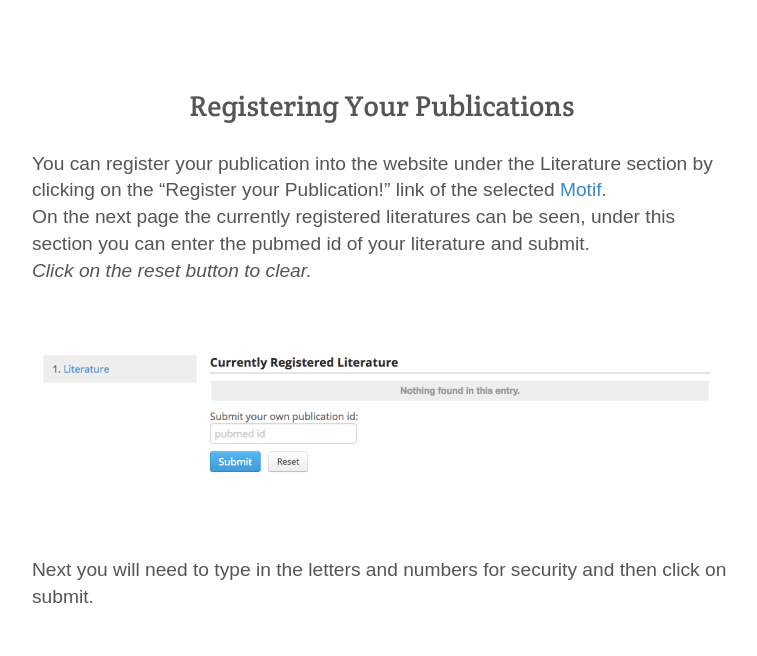
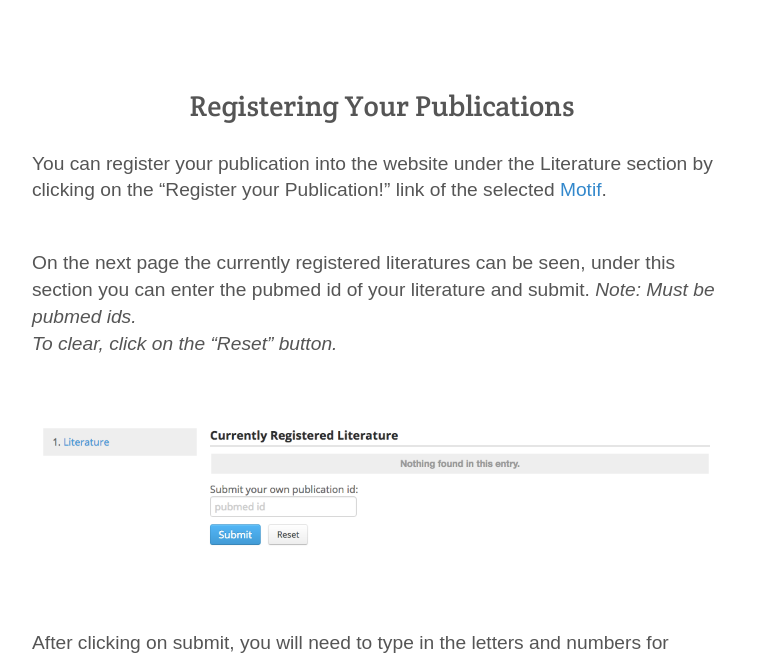
Before and after one commit to glytoucan/glytoucan, a Jekyll site: the page built from manual/publication-registration.md, in a window 1280 px wide and 1400 px high, scrolled down 476 px, cut to the strip 0-656 px from the top of the window. Shown: the whole strip, without its empty margins (258-1015 px from the left). Built offline with Jekyll 4.4.1, drawn with Linux system fonts in a browser that asks for light colours; nearby versions of some CDN libraries; some of the changed text lies outside the part shown.

Commit message:
Update publication-registration.md

```diff
--- a/manual/publication-registration.md
+++ b/manual/publication-registration.md
@@ -12,8 +12,10 @@ categories: [publication, registration]
 Registering Your Publications
 ------------
 You can register your publication into the website under the Literature section by clicking on the "Register your Publication!" link of the selected [Motif](/manual/browse-motif.md).
-On the next page the currently registered literatures can be seen, under this section you can enter the pubmed id of your literature and submit.
-*Click on the reset button to clear.*
+<br>
+
+On the next page the currently registered literatures can be seen, under this section you can enter the pubmed id of your literature and submit.  *Note: Must be pubmed ids.*
+*To clear, click on the "Reset" button.*
 
 <br>
 
@@ -21,7 +23,7 @@ On the next page the currently registered literatures can be seen, under this se
 
 <br>
 
-Next you will need to type in the letters and numbers for security and then click on submit.
+After clicking on submit, you will need to type in the letters and numbers for security and then click on submit again.
 
 <br>
 
```
Also changed, not shown: other parts of manual/publication-registration.md (+2 -2 lines).
